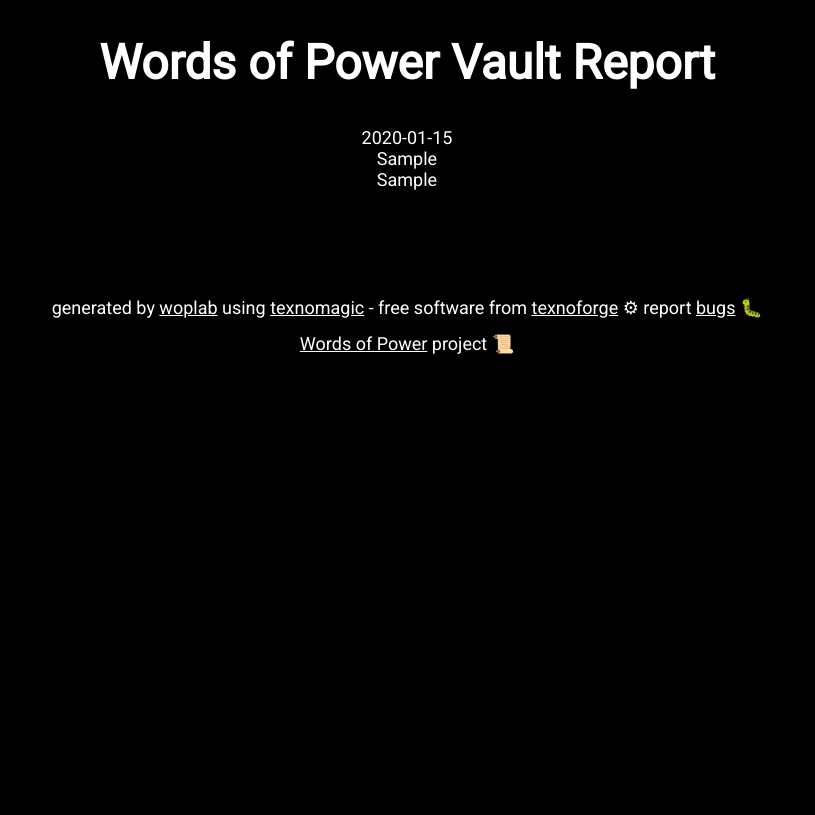
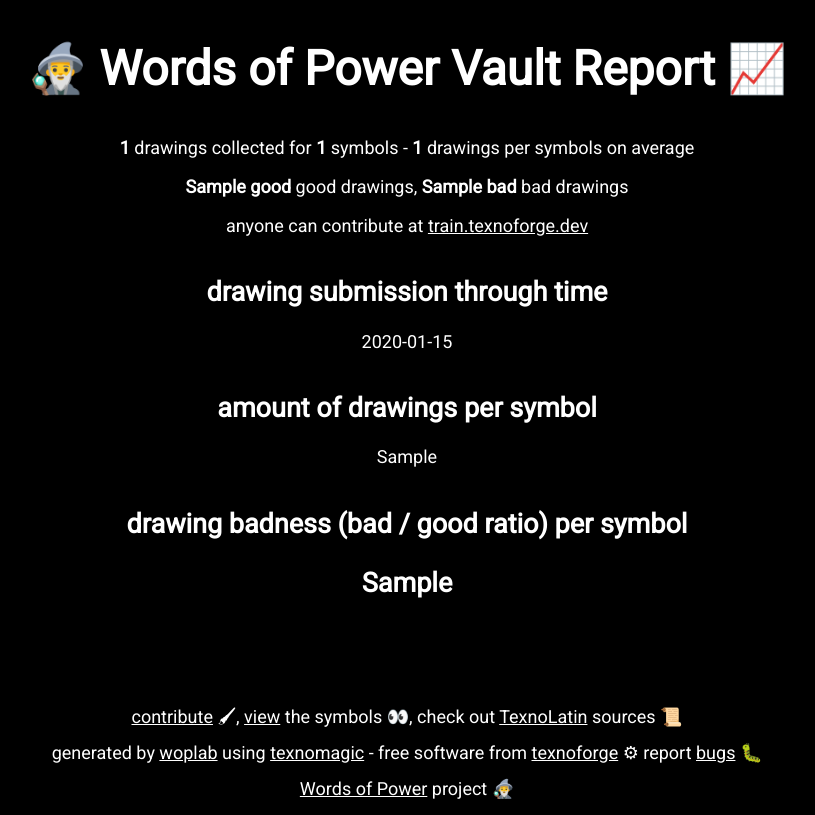
Before and after one commit to texnoforge/woplab, a Flask app: template woplab/templates/vault/report.html in a window 1280 px wide. Shown: the whole page, without its empty margins (233-1048 px from the left). Before the commit the page ends 354 px from the top, so only its background shows below. Run offline with Flask 3, Linux system fonts and the light colour scheme; the template is opened without the code that fills it: most values are stand-ins (such as "Sample title", 1, 10 or a date in 2020); some libraries are stand-ins or nearby versions.

Commit message:
Improve the Vault Report per feedbeck
Thanks for the bug report on the report, Val ♥

```diff
--- a/woplab/static/css/style.css
+++ b/woplab/static/css/style.css
@@ -16,9 +16,8 @@
 	line-height: 200%;
 }
 
-h1, h2, .breaker {
+.breaker {
 	clear: both;
-	margin: 0.7em 0 0.2em 0;
 }
 
 h1 {
@@ -26,8 +25,7 @@
 }
 
 h2 {
-	font-size: 32px;
-	padding-top: 2em;
+	margin-top: 1.5em;
 }
 
 a {
@@ -63,3 +61,7 @@
 	width: 960px;
 	height: 960px;
 }
+
+.plot {
+	margin: 1em 10% 1em 10%;
+}
--- a/woplab/templates/vault/base.html
+++ b/woplab/templates/vault/base.html
@@ -17,8 +17,9 @@
 {% block content %}{% endblock %}
 </section>
 <footer>
+	{% block footer %}{% endblock %}
 	<div>generated by <a href="https://github.com/texnoforge/woplab">woplab</a> using <a href="https://texnoforge.github.io/texnomagic/">texnomagic</a> - free software from <a href="https://texnoforge.dev">texnoforge</a> ⚙ report <a href="https://github.com/texnoforge/woplab/issues">bugs</a> 🐛</div>
-	<div><a href="https://texnoforge.dev/words-of-power/">Words of Power</a> project 📜</div>
+	<div><a href="https://texnoforge.dev/words-of-power/">Words of Power</a> project 🧙‍♂️</div>
 </footer>
 </body>
 </html>
--- a/woplab/templates/vault/report.html
+++ b/woplab/templates/vault/report.html
@@ -1,21 +1,42 @@
 {% extends 'vault/base.html' %}
 
-{% block title %}Words of Power Vault Report{% endblock %}
+{% block title %}🧙‍♂️ Words of Power Vault Report 📈{% endblock %}
 {% block head %}	<script src="https://cdn.plot.ly/plotly-2.29.1.min.js" charset="utf-8"></script>{% endblock %}
 {% block header %}
-	<h1>Words of Power Vault Report</h1>
+<h1>🧙‍♂️ Words of Power Vault Report 📈</h1>
 {% endblock %}
 
 {% block content %}
+<p>
+<strong>{{ vs.n_drawings }}</strong> drawings collected for <strong>{{ vs.n_symbols | length }}</strong> symbols
+ - <strong>{{ vs.n_drawings_avg_per_symbol }}</strong> drawings per symbols on average
+</p>
 
+<p>
+<strong>{{ vs.n_tags['good'] }}</strong> good drawings, <strong>{{ vs.n_tags['bad'] }}</strong> bad drawings
+</p>
+
+<p>
+anyone can contribute at <a href="https://train.texnoforge.dev">train.texnoforge.dev</a>
+</p>
+
+<h2>drawing submission through time</h2>
+<div class="plot">
 {{ times_fig }}
-<br>
+</div>
 
-<div class="container">
+<h2>amount of drawings per symbol</h2>
+<div class="plot">
+{{ symbols_tags_fig }}
+</div>
 
-{{ symbols_tags_fig }}
-<br>
+<h2>drawing badness (bad / good ratio) per symbol
+<div class="plot">
 {{ symbols_badness_fig }}
 </div>
+{% endblock %}
 
+
+{% block footer %}<div>
+<a href="https://train.texnoforge.dev">contribute</a> 🖌, <a href="https://wop.texnoforge.dev/abc/texnolatin">view</a> the symbols 👀, check out <a href="https://github.com/texnoforge/texnolatin">TexnoLatin</a> sources 📜</div>
 {% endblock %}
--- a/woplab/vault.py
+++ b/woplab/vault.py
@@ -61,6 +61,7 @@
             self.times[dt] = tag
 
         self.n_drawings = len(self.times)
+        self.n_drawings_avg_per_symbol = round(self.n_drawings / float(len(self.n_symbols)))
         self.times = dict(sorted(self.times.items()))
 
     def get_symbols_badness(self, percent=False, sort=True, reverse=False):
@@ -157,6 +158,7 @@
                     symbols_tags_fig=symbols_tags_fig.to_html(**html_args),
                     symbols_badness_fig=symbols_badness_fig.to_html(**html_args),
                     times_fig=times_fig.to_html(**html_args),
+                    vs=vs,
                     )
     copy_static("css", path / "css")
 
```
